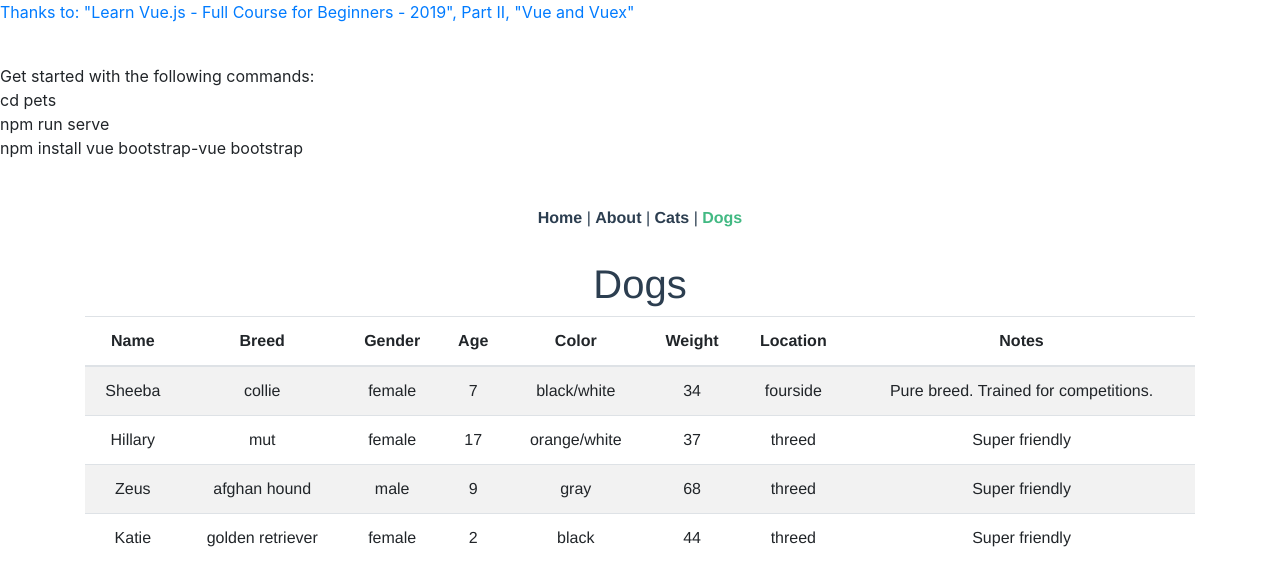
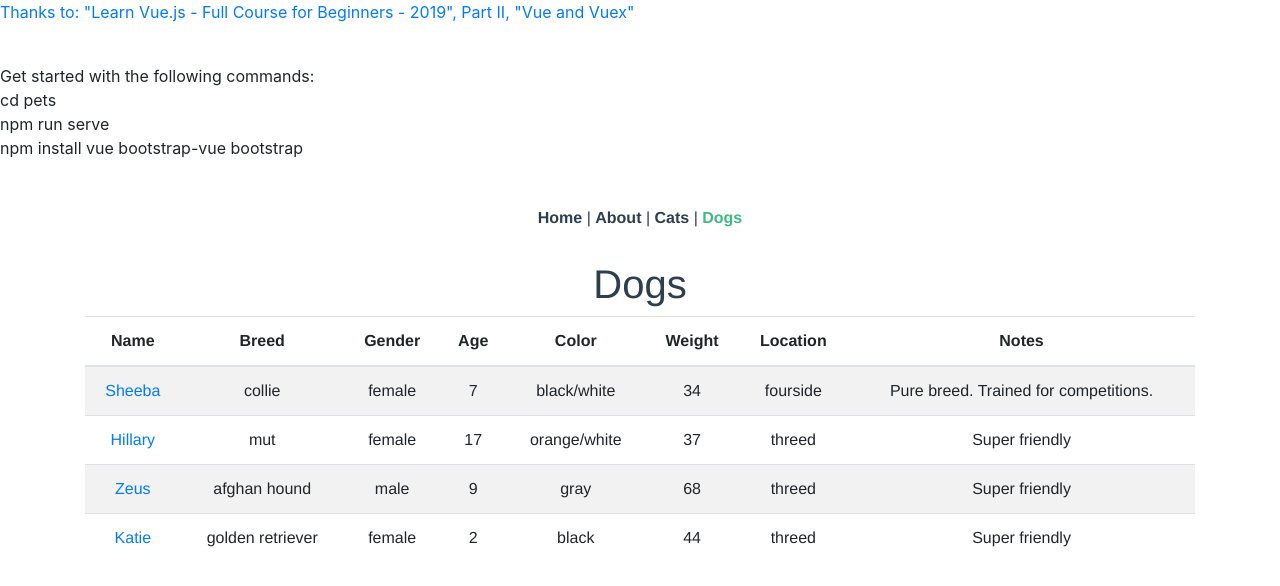
Before and after one commit to davidedr/vue-pets-crud, a Vue app: page /dogs in a window 1280 px wide. Shown: the top 586 px of the page. Built offline with nearby package versions, Linux system fonts and the light colour scheme.

Commit message:
Same for Dogs

```diff
--- a/src/views/Dogs.vue
+++ b/src/views/Dogs.vue
@@ -2,7 +2,11 @@
     <div>
         <div><h1>Dogs</h1></div>
         <div>
-            <b-table striped hover :items="dogs"></b-table>
+            <b-table striped hover :items="dogs">
+                <template v-slot:cell(name)="data">
+                    <router-link v-bind:to="`/pets/${data.index}`">{{ data.value }}</router-link>
+                </template>
+            </b-table>
         </div>
     </div>
 </template>
@@ -11,7 +15,7 @@
 // @ is a Vue-cli shortcut reference to the src folder, to avoid writing ../data/
 import dogs from '@/data/dogs'
 export default {
-  data() {
+  data () {
     return {
       // short hand for cats:cats
       dogs
```
